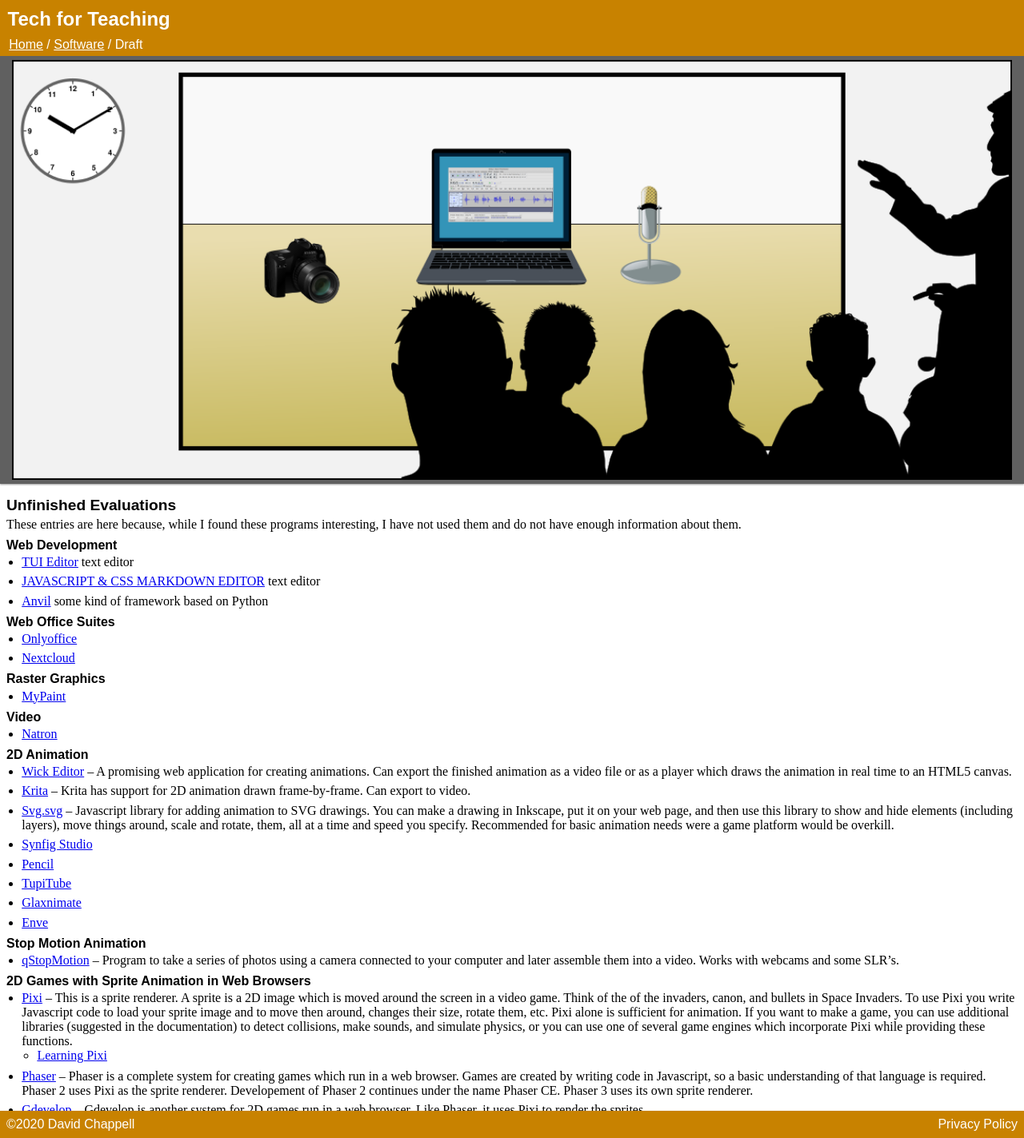
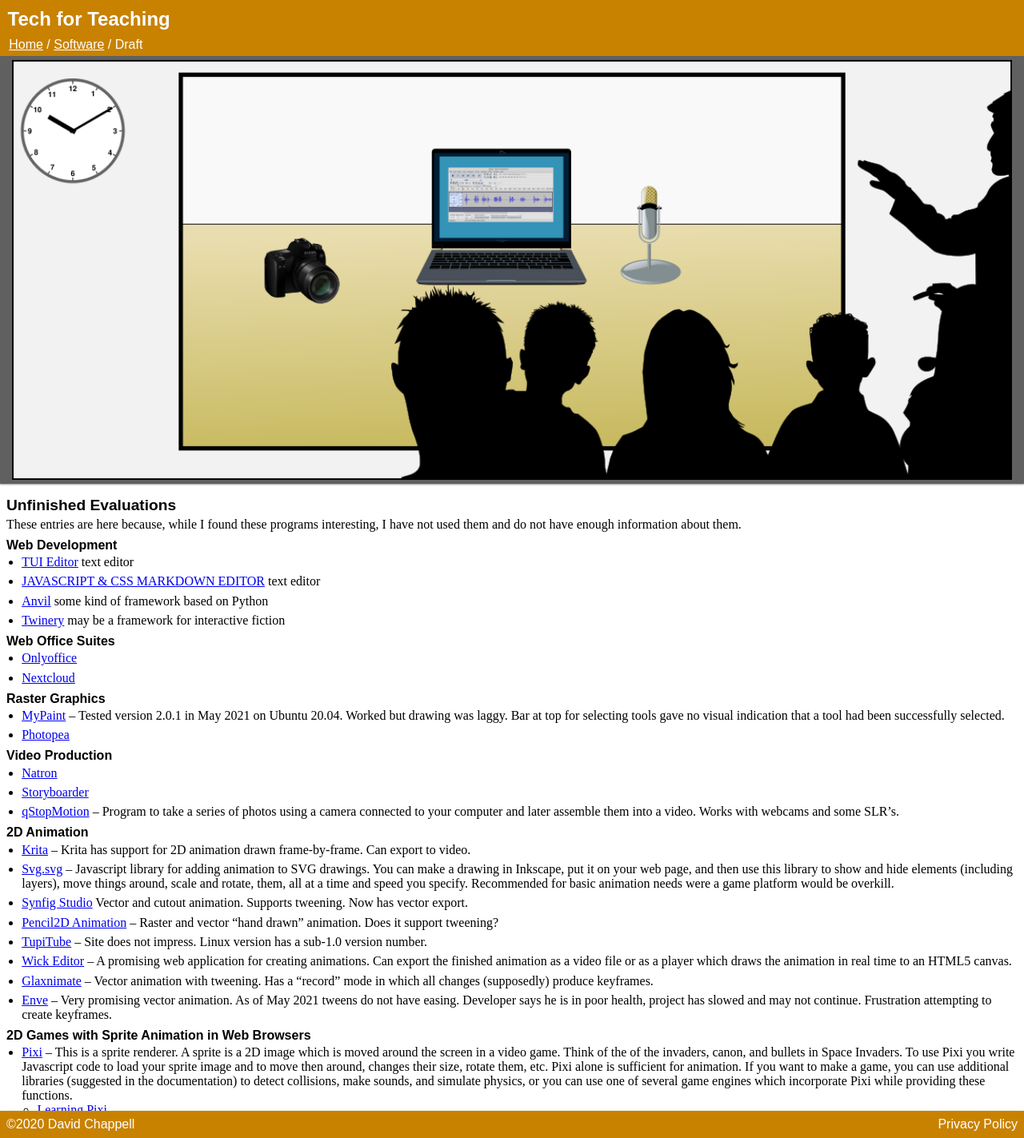
Before and after one commit to david672orford/tech-for-teaching, a Jekyll site: the page built from software/draft.md, in a window 1280 px wide. Shown: the whole page at 80% size. Built offline with Jekyll 4.4.1, drawn with Linux system fonts in a browser that asks for light colours; our own code applies the rules of GitHub Pages for plain Markdown files.

Commit message:
updated draft software list entries

```diff
--- a/software/draft.md
+++ b/software/draft.md
@@ -7,22 +7,27 @@
 * [TUI Editor](https://github.com/nhn/tui.editor) text editor
 * [JAVASCRIPT & CSS MARKDOWN EDITOR](https://www.cssscript.com/tag/markdown-editor/) text editor
 * [Anvil](https://anvil.works/) some kind of framework based on Python
+* [Twinery](https://twinery.org/) may be a framework for interactive fiction
 
 ### Web Office Suites
 * [Onlyoffice](https://helpcenter.onlyoffice.com/server/docker/opensource/opensource-script-installation.aspx?_ga=2.171818464.1118353405.1597510942-615934063.1597510942)
 * [Nextcloud](https://hub.docker.com/_/nextcloud/)
 
 ### Raster Graphics
-* [MyPaint](http://mypaint.org/)
+* [MyPaint](http://mypaint.org/) -- Tested version 2.0.1 in May 2021 on Ubuntu 20.04. Worked but drawing
+  was laggy. Bar at top for selecting tools gave no visual indication that a tool had been
+  successfully selected.
+* [Photopea](https://www.photopea.com/)
 
-### Video
+### Video Production
 * [Natron](https://natrongithub.github.io/)
+* [Storyboarder](https://wonderunit.com/storyboarder/)
+* [qStopMotion](http://www.qstopmotion.org) --
+	Program to take a series of photos using a camera connected to your
+	computer and later assemble them into a video. Works with webcams
+	and some SLR's.
 
 ### 2D Animation
-* [Wick Editor](https://www.wickeditor.com/) --
-    A promising web application for creating animations. Can export the finished
-	animation as a video file or as a player which draws the animation in real
-	time to an HTML5 canvas.
 * [Krita](https://krita.org/) --
 	Krita has support for 2D animation drawn frame-by-frame. Can export to video.
 * [Svg.svg](https://svgjs.com/) --
@@ -32,16 +37,22 @@
 	and speed you specify. Recommended for basic animation needs were a game platform
 	would be overkill.
 * [Synfig Studio](https://www.synfig.org/)
-* [Pencil](https://www.pencil2d.org/)
-* [TupiTube](http://www.tupitube.com/)
-* [Glaxnimate](https://glaxnimate.mattbas.org/)
-* [Enve](https://maurycyliebner.github.io/)
-
-### Stop Motion Animation
-* [qStopMotion](http://www.qstopmotion.org) --
-	Program to take a series of photos using a camera connected to your
-	computer and later assemble them into a video. Works with webcams
-	and some SLR's.
+	Vector and cutout animation. Supports tweening. Now has vector export.
+* [Pencil2D Animation](https://www.pencil2d.org/) --
+	Raster and vector "hand drawn" animation. Does it support tweening?
+* [TupiTube](http://www.tupitube.com/) --
+	Site does not impress. Linux version has a sub-1.0 version number.
+* [Wick Editor](https://www.wickeditor.com/) --
+    A promising web application for creating animations. Can export the finished
+	animation as a video file or as a player which draws the animation in real
+	time to an HTML5 canvas.
+* [Glaxnimate](https://glaxnimate.mattbas.org/) --
+	Vector animation with tweening. Has a "record" mode in which all
+	changes (supposedly) produce keyframes.
+* [Enve](https://maurycyliebner.github.io/) --
+	Very promising vector animation. As of May 2021 tweens do not have
+	easing. Developer says he is in poor health, project has slowed
+	and may not continue. Frustration attempting to create keyframes.
 
 ### 2D Games with Sprite Animation in Web Browsers
 * [Pixi](https://www.pixijs.com/) --
```
Also changed, not shown: drafts.md (+3 -0 lines), software/index.md (+1 -0 lines).
